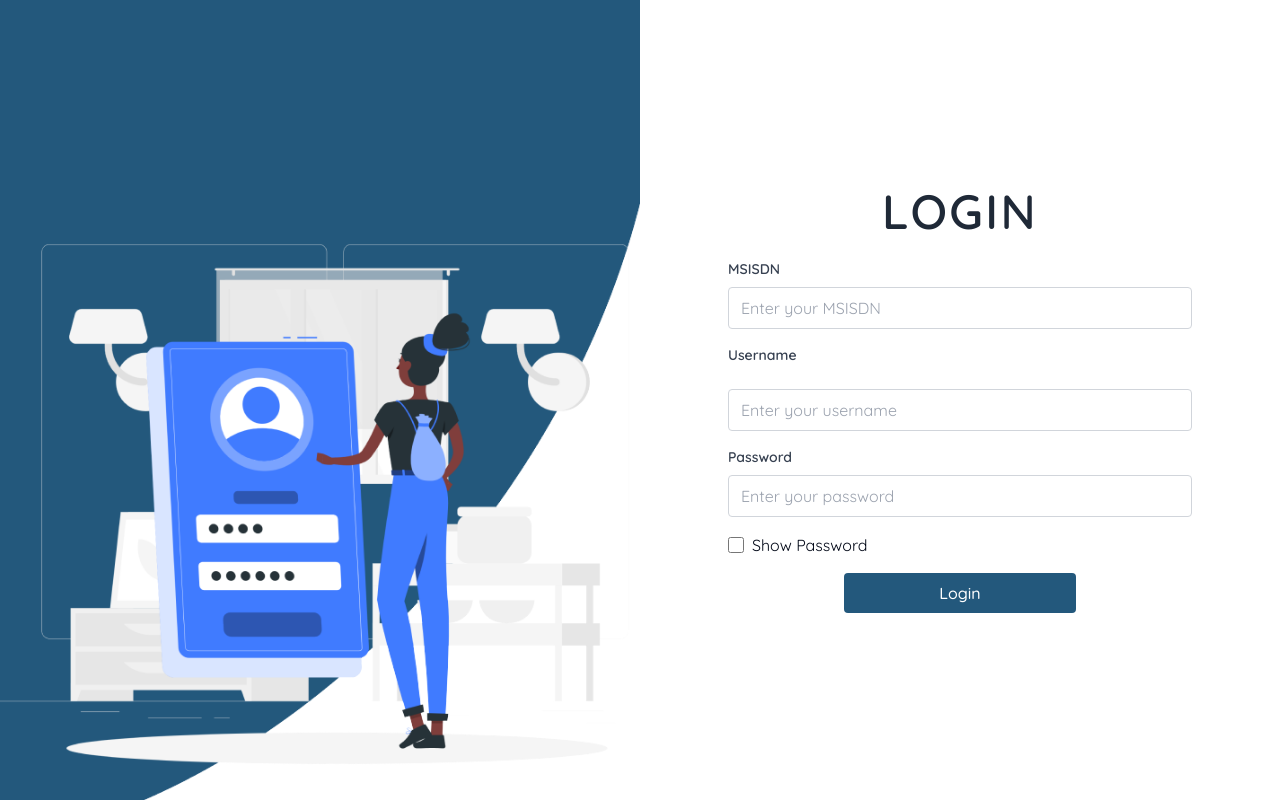
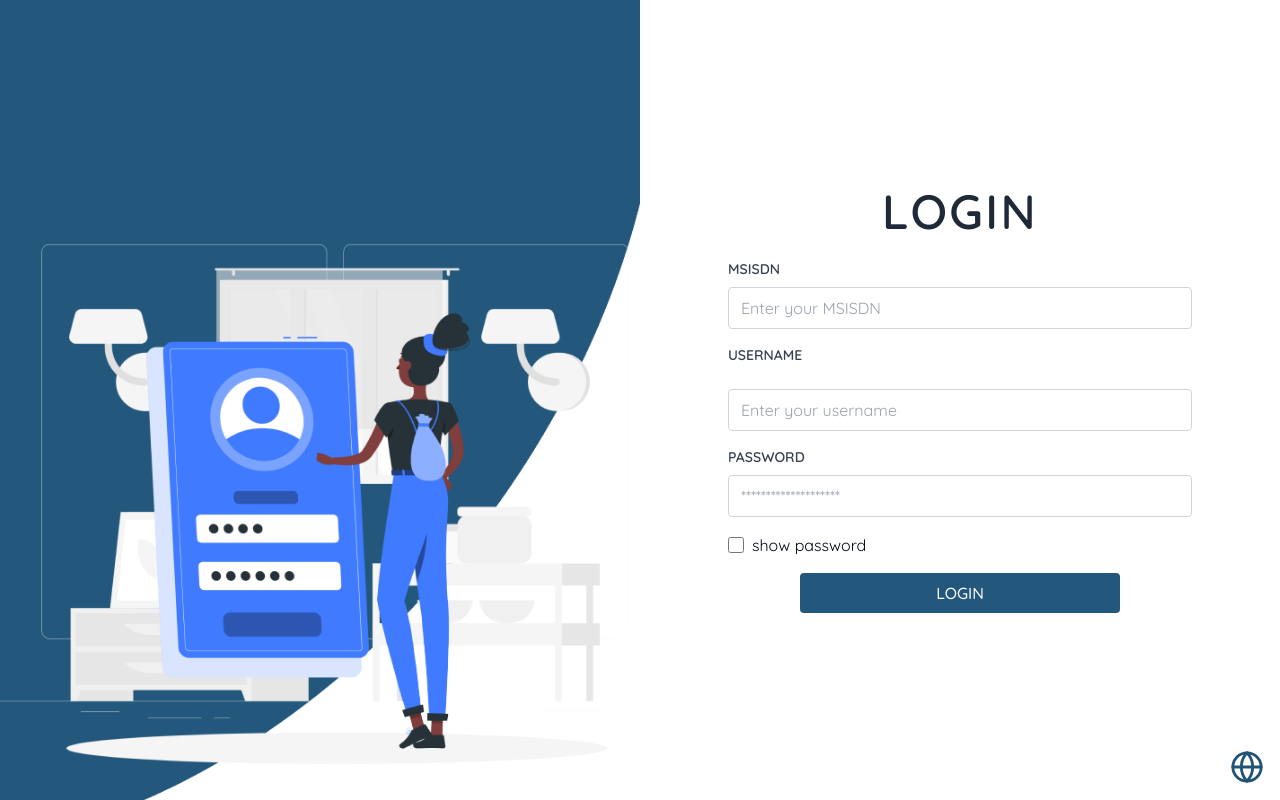
Before and after one commit to JayrTlcfzc/MerchantGUI, a React (Vite) app: page /login in a window 1280 px wide. Built offline with nearby package versions, Linux system fonts and the light colour scheme.

Commit message:
Login Translation Feature added

```diff
--- a/public/locales/en/translation.json
+++ b/public/locales/en/translation.json
@@ -1,4 +1,8 @@
 {
+    "login": "LOGIN",
+    "login_password": "PASSWORD",
+    "login_show_password": "show password",
+
     "registration_form": "REGISTRATION FORM",
     "account_information": "ACCOUNT INFORMATION",
     "nickname": "NICKNAME",
--- a/public/locales/fr/translation.json
+++ b/public/locales/fr/translation.json
@@ -1,4 +1,8 @@
 {
+    "login": "SE CONNECTER",
+    "login_password": "MOT DE PASSE",
+    "login_show_password": "afficher le mot de passe",
+
     "registration_form": "FORMULAIRE D'INSCRIPTION",
     "account_information": "INFORMATIONS SUR LE COMPTE",
     "nickname": "SURNOM",
--- a/src/components/Navbar/Topbar.jsx
+++ b/src/components/Navbar/Topbar.jsx
@@ -143,7 +143,7 @@ const Topbar = ({ handleMouseEnter, handleMouseLeave, hoveredIcon, username, las
                                 }}
                                 className="block mt-2 w-full text-left px-4 text-white hover:text-[#FCAD74]"
                             >
-                                French
+                                Français
                             </button>
                         </div>
                     </div>
--- a/src/pages/Login.jsx
+++ b/src/pages/Login.jsx
@@ -1,8 +1,10 @@
-import React, { useState } from "react";
+import React, { useState, useRef, useEffect } from "react";
 import LoginImage from "../assets/LoginImage.png";
 import OTPModal from "../components/Modals/OTPModal";
-import { handleChange, handleChangeDigitsOnly, handleChangeTextOnly, resetFormData } from "../components/Validations";
+import { handleChange, handleChangeDigitsOnly } from "../components/Validations";
 import { toast, ToastContainer } from "react-toastify";
+import { Globe } from "lucide-react";
+import { useTranslation } from 'react-i18next';
 
 // import PasswordModal from "../components/Modals/PasswordModal";
 // import PinModal from "../components/Modals/PinModal";
@@ -18,6 +20,9 @@ const Login = () => {
   const [formData, setFormData] = useState(initialFormData);
   const [showPassword, setShowPassword] = useState(false);
   const [openModal, setOpenModal] = useState("");
+  const [isLanguageDropdownOpen, setIsLanguageDropdownOpen] = useState(false);
+  const languageDropdownRef = useRef(null);
+  const { t, i18n } = useTranslation(); // Access i18n instance
 
   const togglePasswordVisibility = () => {
     setShowPassword((prevState) => !prevState);
@@ -35,8 +40,39 @@ const Login = () => {
       }
     };
 
+  // Toggle language dropdown
+  const toggleLanguageDropdown = () => {
+    setIsLanguageDropdownOpen(!isLanguageDropdownOpen);
+  };
+
+  // Handle language change
+  const changeLanguage = (language) => {
+    i18n.changeLanguage(language); // Update language globally
+    setIsLanguageDropdownOpen(false); // Close dropdown after selection
+  };
+
+  // Handle clicks inside language dropdown
+  const handleClickInsideLanguageDropdown = (event) => {
+    event.stopPropagation();
+  };
+
+  // Dropdown closing state handler
+  const handleClickOutside = (event) => {
+    if (languageDropdownRef.current && !languageDropdownRef.current.contains(event.target)) {
+      setIsLanguageDropdownOpen(false);
+    }
+  };
+
+  // Event Listener to detect clicks outside dropdowns
+  useEffect(() => {
+    document.addEventListener("mousedown", handleClickOutside);
+    return () => {
+      document.removeEventListener("mousedown", handleClickOutside);
+    };
+  }, []);
+
   return (
-    <div className="flex flex-row min-h-screen bg-white">
+    <div className="relative flex flex-row min-h-screen bg-white">
       <div className="w-full h-screen hidden md:block">
         <img
           src={LoginImage}
@@ -49,7 +85,7 @@ const Login = () => {
       <div className="flex flex-col min-h-screen items-center justify-center w-full">
         <div className="w-full max-w-sm p-6 sm:max-w-md lg:max-w-lg shadow-lg md:shadow-none">
           <h2 className="mb-6 text-5xl font-bold text-center text-gray-800 tracking-wider">
-            LOGIN
+            {t('login')}
           </h2>
           <form>
             <div className="mb-4">
@@ -57,7 +93,7 @@ const Login = () => {
                 htmlFor="msisdn"
                 className="block mb-2 text-sm font-bold text-gray-700"
               >
-                MSISDN
+                {t('msisdn')}
               </label>
               <input
                 type="text"
@@ -66,7 +102,7 @@ const Login = () => {
                 value={formData.msisdn}
                 onChange={handleChangeDigitsOnly(setFormData)}
                 className="w-full px-3 py-2 border border-gray-300 rounded focus:outline-none focus:ring-2 focus:ring-[#23587C] focus:border-transparent"
-                placeholder="Enter your MSISDN"
+                placeholder={t('Enter your MSISDN')}
                 required
               />
             </div>
@@ -76,7 +112,7 @@ const Login = () => {
                 htmlFor="username"
                 className="block mb-2 text-sm font-bold text-gray-700"
               >
-                Username
+                {t('username')}
               </label>
               <input
                 type="text"
@@ -85,7 +121,7 @@ const Login = () => {
                 value={formData.username}
                 onChange={handleChange(setFormData)}
                 className="w-full px-3 py-2 border border-gray-300 rounded focus:outline-none focus:ring-2 focus:ring-[#23587C] focus:border-transparent"
-                placeholder="Enter your username"
+                placeholder={t('Enter your username')}
                 required
               />
             </div>
@@ -95,7 +131,7 @@ const Login = () => {
                 htmlFor="password"
                 className="block mb-2 text-sm font-bold text-gray-700"
               >
-                Password
+                {t('login_password')}
               </label>
               <input
                 type={showPassword ? "text" : "password"}
@@ -104,7 +140,7 @@ const Login = () => {
                 value={formData.password}
                 onChange={handleChange(setFormData)}
                 className="w-full px-3 py-2 border border-gray-300 rounded focus:outline-none focus:ring-2 focus:ring-[#23587C] focus:border-transparent"
-                placeholder="Enter your password"
+                placeholder={t('********************')}
                 required
               />
             </div>
@@ -116,18 +152,50 @@ const Login = () => {
                 onChange={togglePasswordVisibility}
                 className="mr-2 w-4 h-4 cursor-pointer rounded"
               />
-              <label>Show Password</label>
+              <label>{t('login_show_password')}</label>
             </div>
 
-            <button
-              type="button"
-              onClick={handleSubmit}
-              className="w-1/2 mx-auto block items-center px-4 py-2 font-medium text-white bg-[#23587C] rounded hover:bg-[#2C75A6] focus:outline-none focus:ring-2 focus:ring-blue-500 focus:ring-offset-1"
-            >
-              Login
-            </button>
+            <div className="flex justify-center">
+              <button
+                type="button"
+                onClick={handleSubmit}
+                className="w-80 px-4 py-2 font-medium text-white bg-[#23587C] rounded hover:bg-[#2C75A6] focus:outline-none focus:ring-2 focus:ring-blue-500 focus:ring-offset-1"
+              >
+                {t('login')}
+              </button>
+            </div>
           </form>
         </div>
+      </div>
+
+      <div className="absolute bottom-4 right-4 cursor-pointer">
+        <Globe
+          size={34}
+          color={isLanguageDropdownOpen ? "#2C75A6" : "#215376"}
+          onClick={toggleLanguageDropdown}
+        />
+        {isLanguageDropdownOpen && (
+          <div
+            className="absolute bottom-full right-0 mb-2 w-40 bg-[#23587C] rounded-tl-lg rounded-tr-2xl rounded-bl-2xl border border-gray-100"
+            ref={languageDropdownRef}
+            onClick={handleClickInsideLanguageDropdown}
+          >
+            <div className="p-4">
+              <button
+                onClick={() => {changeLanguage('en');}}
+                className="block mt-2 w-full text-left px-4 text-white hover:text-[#FCAD74]"
+              >
+                English
+              </button>
+              <button
+                onClick={() => {changeLanguage('fr');}}
+                className="block mt-2 w-full text-left px-4 text-white hover:text-[#FCAD74]"
+              >
+                Français
+              </button>
+            </div>
+          </div>
+        )}
       </div>
 
       <ToastContainer />
@@ -139,7 +207,7 @@ const Login = () => {
         />
       )}
       {/* <PasswordModal openModal={Boolean(openModal)} handleClose={() => setOpenModal('')} /> */}
-      {/* <PinModal openModal={Boolean(openModal)} handleClose={() => setOpenModal('')} /> */}
+      {/* <PinModal openModal={Boolean(openModal)} handleClose={() to setOpenModal('')} /> */}
     </div>
   );
 };
```
